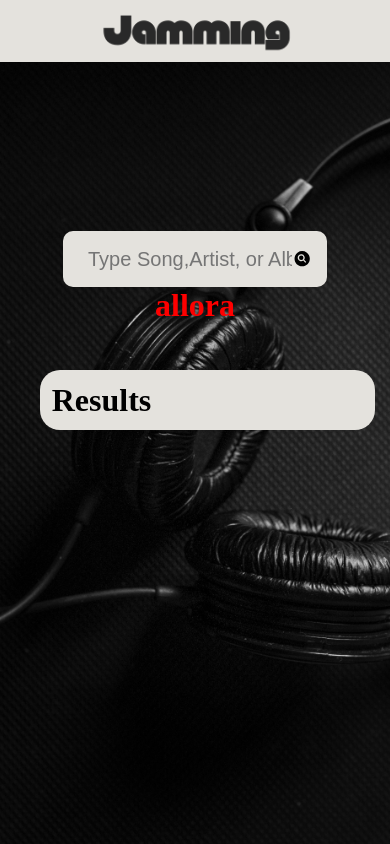
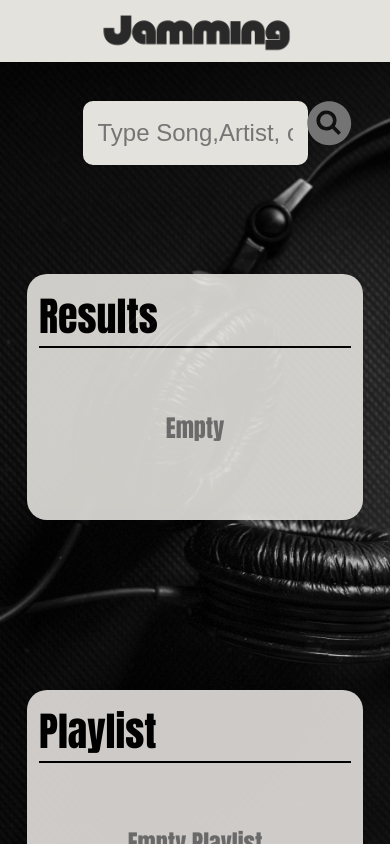
Before and after one commit to mikelemigliore/jammming, a React (Create React App) app in the folder jammming/: page / in a window 390 px wide. Shown: the top 844 px of the page. Built offline with nearby package versions, Linux system fonts and the light colour scheme.

Commit message:
Sisth commit

```diff
--- a/jammming/src/App.css
+++ b/jammming/src/App.css
@@ -21,15 +21,9 @@ img {
 nav {
   background-color: #e4e2dd;
   padding: 0.5vmin;
-}
-
-.search-bar-container {
-  padding-top: 20vh;
-  width: 40%;
-  margin: auto;
-  display: flex;
-  flex-direction: column;
-  align-items: center;
+  /* position:fixed;
+  width:100%;
+  z-index: 1; */
 }
 
 
@@ -39,7 +33,7 @@ nav {
     height: auto;
   }
 
-  nav{
-    padding:2vmin;
+  nav {
+    padding: 2vmin;
   }
 }
--- a/jammming/src/App.jsx
+++ b/jammming/src/App.jsx
@@ -10,9 +10,8 @@ function App() {
         <img src={logo} alt="logo" />
       </nav>
       <div>
-        <div className="search-bar-container">
+        <div>
           <SearchBar />
-          <h1 style={{color:"red"}}>allora</h1>
         </div>
       </div>
     </div>
--- a/jammming/src/components/SearchBar.css
+++ b/jammming/src/components/SearchBar.css
@@ -1,29 +1,40 @@
-
 .input-wrapper {
-  background-color: #e4e2dd;
-  width: 60vmin;
-  border-radius: 10px;
-  height: 3.5rem;
-  padding: 0 15px;
   display: flex;
   align-items: center;
+  justify-content: center;
+  background-color: #e4e2dd;
+  width: 50vmin;
+  border-radius: 10px;
+  height: 4rem;
+  padding: 0 15px;
+  margin: 10vmin auto;
 }
 
 input {
   background-color: transparent;
   border: none;
   height: 100%;
-  font-size: 1.25rem;
+  font-size: 1.5rem;
   width: 100%;
-  margin-left: 10px;
 }
 
 input:focus {
   outline: none;
 }
 
+.container {
+  display: flex;
+  flex-direction: row;
+  align-items: flex-start;
+  justify-content: space-around;
+}
+
 #icon {
-  font-size: 6vmin;
+  color: #757474;
+  font-size: 9vmin;
+  position: absolute;
+  left: 134vmin;
+  top: 17vmin;
 }
 
 #icon:hover {
@@ -32,28 +43,117 @@ input:focus {
   transition: 0.5s;
 }
 
-.result-text {
+
+
+.result-text h3 {
+  padding-bottom: 14px;
   color: black;
+  margin-left:5vmin;
+  font-family:'Times New Roman', Times, serif;
+}
+
+
+.result-text img{
+    margin-left:5vmin;
+    width: 25vmin;
+    height: auto;
+    border-radius: 10px;
+}
+
+
+.line {
+  background-color: black;
+  width: 100%;
+  height: 2px;
 }
 
 .results-wrapper {
   background-color: #e4e2dd;
-  position:absolute;
-  left:70px;
-  top:350px;
-  margin-top:70px;
+  margin-top: 70px;
   border-radius: 20px;
   width: 80vmin;
-  height: auto;
-  padding:3vmin;
+  padding: 3vmin;
+  margin-bottom: 100px;
+  opacity: 0.9;
+}
+
+.result-text {
+    background-color: #e4e2dd;
+    margin-top: 7vmin;
+    display: flex;
+    transition: 0.5s;
+    font-size: 14px;
+    width:90%;
+  }
+
+
+.result-text:hover{
+    background-color: rgb(255, 255, 255);
+    padding:3vmin;
+    padding-left:3vmin;
+    transition: 0.5s;
+    border-radius:20px;
+    opacity: 1;
+    box-shadow: 0 4px 8px 0 rgba(0, 0, 0, 0.2), 0 6px 20px 0 rgba(0, 0, 0, 0.19);
+}
+
+
+.empty {
+  text-align: center;
+  vertical-align: middle;
+  line-height: 160px;
+  font-family: Impact, Haettenschweiler, "Arial Narrow Bold", sans-serif;
+  color: #757474;
+}
+
+.playlist-wrapper {
+  background-color: #e4e0dd;
+  margin-top: 70px;
+  border-radius: 20px;
+  width: 80vmin;
+  padding: 3vmin;
+  margin-bottom: 70px;
+  opacity: 0.9;
+}
+
+h1 {
+  font-size: 2.5rem;
+  font-family: Impact, Haettenschweiler, "Arial Narrow Bold", sans-serif;
 }
 
 /* Adjustments for tablets and below */
 @media (max-width: 768px) {
-  .results-wrapper {
-    position:absolute;
-    left:40px;
-    top:300px;
-    background-color: #e4e2dd;
+  .container {
+    display: flex;
+    flex-direction: column;
+    justify-content: space-around;
+    align-items: center;
   }
+
+
+  #icon {
+    font-size: 15vmin;
+    position: absolute;
+    left: 77vmin;
+    top: 24vmin;
+  }
+
+  .result-text {
+    display: flex;
+    flex-direction: column;
+  }
+
+  .track-info{
+      margin-bottom:5vmin;
+  }
+
+
+  .result-text img{
+      width: 45vmin;
+      height: auto;
+      margin-bottom:5vmin;
+      margin-right:30vmin;
+
+  }
+
 }
--- a/jammming/src/components/SearchBar.jsx
+++ b/jammming/src/components/SearchBar.jsx
@@ -1,4 +1,4 @@
-import React, { useState } from "react";
+import React, { useEffect, useState } from "react";
 import "./SearchBar.css";
 import { IoSearchCircleSharp } from "react-icons/io5";
 
@@ -6,9 +6,13 @@ function SearchBar() {
   const spotifyUrl = "https://api.spotify.com/v1/search";
   const [users, setUsers] = useState([]);
   const [input, setInput] = useState("");
+  const [hasSearch, setHasSearch] = useState(false);
 
   const fetchData = async () => {
+    setHasSearch(true);
     try {
+
+
       //Post to send a request of permission in the form of an access_token to access API data
       const authRepsonse = await fetch(
         "https://accounts.spotify.com/api/token",
@@ -21,6 +25,8 @@ function SearchBar() {
         }
       );
       const res = await authRepsonse.json();
+
+
 
       //GET  to receive the specific data indicated ion the input and using the access_token as credentials
       const urlToFetch = `${spotifyUrl}?q=remaster%2520track%3ADoxy%2520artist%3A${input}&type=track`;
@@ -39,11 +45,27 @@ function SearchBar() {
     }
   };
 
+
   const handleKeyDown = (event) => {
     if (event.key === "Enter") {
       fetchData();
     }
   };
+
+
+  const time = (ms) =>{
+    const totalSeconds = Math.floor(ms / 1000);
+    const minutes = Math.floor(totalSeconds / 60);
+    const seconds = totalSeconds % 60;
+    return `${minutes}:${seconds.toString().padStart(2, '0')}`;
+  }
+
+
+  const handleSearch = () => {
+    if(!hasSearch){ setHasSearch(true)};
+  }
+
+
 
   return (
     <>
@@ -51,37 +73,35 @@ function SearchBar() {
         <input
           id="search"
           placeholder="Type Song,Artist, or Album"
-          onChange={(e) => setInput(e.target.value)}
+          onChange={(e) => setInput(e.target.value.toLocaleLowerCase()) && handleSearch()}
           onKeyDown={handleKeyDown}
         />
-        <IoSearchCircleSharp id="icon" onClick={fetchData} />
+        <IoSearchCircleSharp id="icon" onClick={fetchData}/>
       </div>
+      {/* <IoSearchCircleSharp id="icon" onClick={fetchData}/> */}
+      <div className ="container">
       <div className="results-wrapper">
         <h1>Results</h1>
+        <div className='line'></div>
+        {!hasSearch && <h2 className="empty" >Empty</h2>}
+        {hasSearch && users.length === 0 && <h2 className="empty" >No data found</h2>}
         {users.map((track) => (
           <div key={track.id} className="result-text">
-            {track.name}
+            <div className='album-img'><img src={track.album.images[1].url} alt={`Cover of ${track.album.name}`}/></div>
+            <div className='track-info'><h3>{track.name}</h3>
+            <h3>{time(track.duration_ms)}</h3>
+           <h3>Album: {track.album.name}</h3></div>
           </div>
         ))}
       </div>
+      <div className="playlist-wrapper">
+        <h1>Playlist</h1>
+        <div className='line'></div>
+        <h2 className="empty" >Empty Playlist</h2>
+      </div>
+    </div>
     </>
   );
 }
 
 export default SearchBar;
-
-// In your fetchData function, the POST and GET requests are used sequentially to first authenticate with the Spotify API and then retrieve data based on the authentication provided by the first request. Here's a step-by-step breakdown of how these two requests correlate and work together in your context:
-
-// 1. POST Request: Authentication
-// Purpose: The initial POST request is made to the Spotify token endpoint (https://accounts.spotify.com/api/token). The goal here is to authenticate your application by proving that it has the credentials (client ID and client secret) to access the Spotify API. This is necessary because Spotify requires a valid access token for most of its API endpoints to ensure that requests are authorized.
-// Data Sent: This request sends the client ID and client secret, along with the grant_type parameter set to client_credentials, which tells Spotify that your application is using the Client Credentials OAuth flow. This is typical for server-to-server authentication where no user data is required, just access to general, non-user-specific information like fetching songs from a particular artist.
-// Response Received: If the credentials are valid, Spotify responds with a JSON object that includes an access token. This access token is essentially a temporary "key" that your application will use to access other Spotify API endpoints.
-// 2. GET Request: Data Retrieval
-// Purpose: Once you have the access token, the GET request is made to fetch data from the Spotify API. In your specific example, this might be used to retrieve tracks related to a particular search query. This request is where you actually use the access token obtained from the POST request.
-// Headers and Authentication: The GET request includes an Authorization header, which uses the access token in the format Bearer ${access_token}. This header is crucial as it proves to the Spotify API that your request is authorized to access the data. Without this header, or if the token is invalid or expired, Spotify would reject the request.
-// Data Retrieved: The specific endpoint and the parameters you include in the URL determine what data you get back. For instance, if you're querying the /v1/search endpoint with parameters related to an artist and track, Spotify returns data that matches your query, typically in JSON format.
-// How They Correlate:
-// Sequential Dependency: The GET request depends on the success of the POST request. Without a successful POST request that provides a valid access token, the GET request cannot authenticate properly and will fail to retrieve the desired data.
-// Use of the Access Token: The direct correlation is that the access token acquired from the POST request must be used in the Authorization header of the GET request. This is a typical pattern in OAuth-secured APIs where a token obtained through a "token endpoint" (via a POST request) is used for subsequent API interactions (via GET or other HTTP methods).
-// Error Handling: Both requests should ideally include error handling. If the POST request fails, the application should not attempt the GET request since it won't have a valid token. Similarly, the GET request should handle errors that might arise due to issues like an expired token, insufficient permissions, or network problems.
-// By understanding the role and correlation of these requests, you can effectively manage interactions with APIs that require OAuth authentication, like Spotify. This method ensures secure and authorized access to APIs while maintaining the confidentiality and integrity of both the credentials and the data accessed.
```
